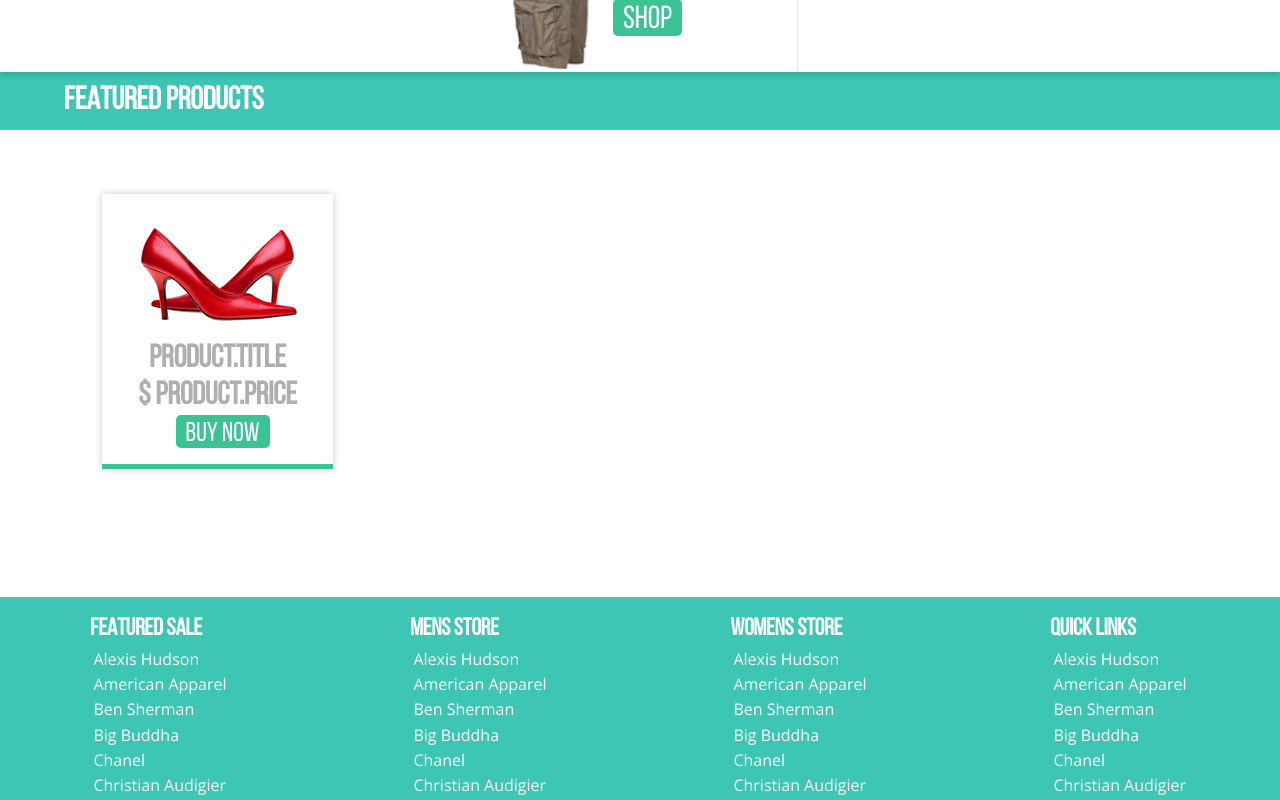
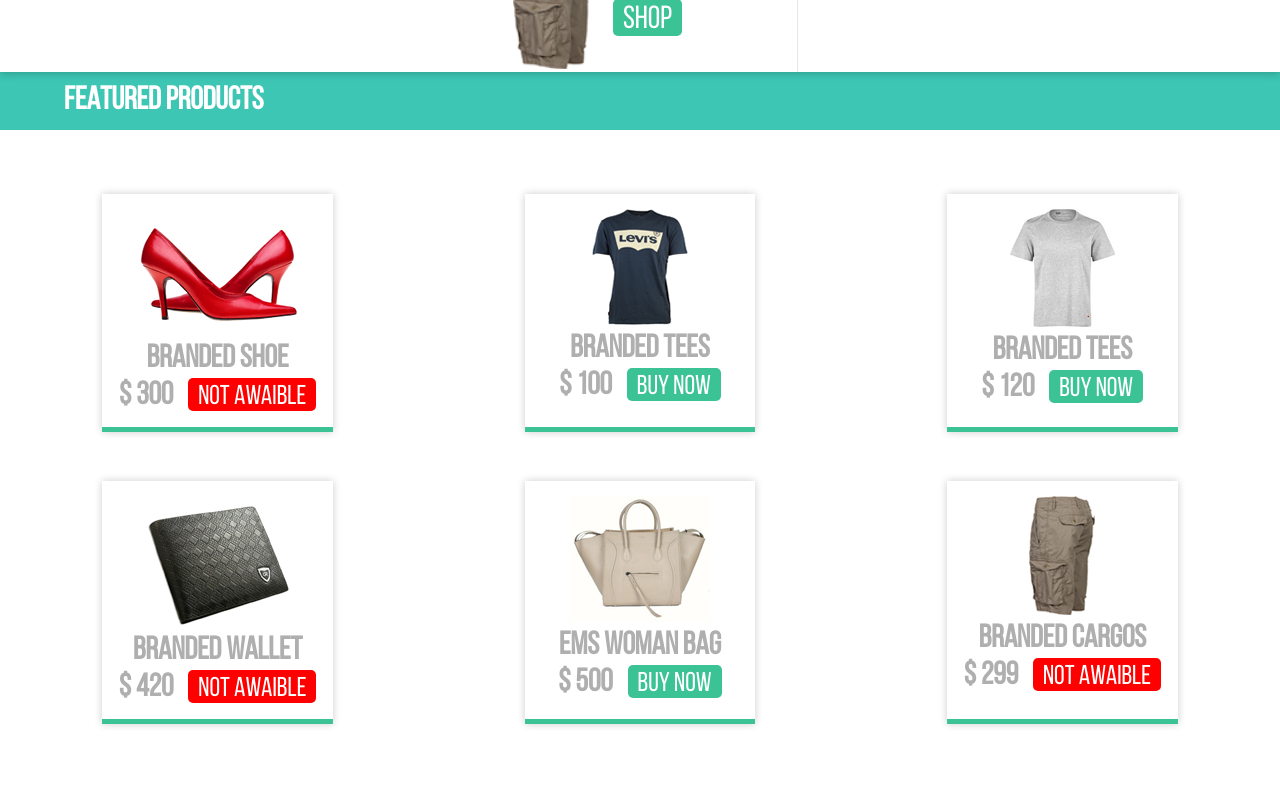
Before and after one commit to vladbu/m8hub, a Vue app in the folder aditii-vue/: page / in a window 1280 px wide. Shown: the part 1100-1900 px from the top of the page. Built offline with nearby package versions, Linux system fonts and the light colour scheme.

Commit message:
Aditii-vue products reworks

```diff
--- a/aditii-vue/src/App.vue
+++ b/aditii-vue/src/App.vue
@@ -1,10 +1,10 @@
 <template>
   <div id="app">
-    <CHeader/>
-    <Banner/>
-    <Categories/>
-    <Products/>
-    <CFooter/>
+    <c-header/>
+    <banner/>
+    <categories/>
+    <products/>
+    <c-footer/>
   </div>
 </template>
 
@@ -16,7 +16,6 @@ import Products from './components/Products.vue'
 import CFooter from './components/CFooter.vue'
 
 export default {
-
   components: {
     CHeader,
     Banner,
--- a/aditii-vue/src/components/CHeader.vue
+++ b/aditii-vue/src/components/CHeader.vue
@@ -7,7 +7,7 @@
         </form>
         <div class="cart" id="cart">
             <button></button>
-            <h3 class="total"> {{ total }} $</h3>
+            <h3 class="total"> total $</h3>
         </div>
         <nav>
             <button class="hamburger hamburger--spin" type="button">
--- /dev/null
+++ b/aditii-vue/src/components/ProductCard.vue
@@ -0,0 +1,65 @@
+<template>
+     <div class="product">
+        <img :src="image" alt="">
+        <h3> {{ title }} </h3>
+            <div>
+                <h3> $ {{ price }} </h3>
+                <button v-if="quantity <= 0" disabled> not awaible </button>
+                <button v-else v-on:click="buy(price)"> buy now </button>
+            </div>
+    </div>
+</template>
+
+<script>
+export default {
+    props: {
+        title: {
+            type: String,
+            required: true
+        },
+        price: {
+            type: Number,
+            required: true
+        },
+        quantity: {
+            type: Number,
+            required: true
+        },
+        image: {
+            type: String,
+            required: true
+        }
+    }
+}
+</script>
+
+<style scoped>
+    div.products div.product {
+        box-shadow: 0px 0px 8px 0px rgba(0,0,0,.2);
+        width: 200px;
+        padding: 5%;
+        border-bottom: solid #3cc395 5px;
+        text-align: center;
+        font-size: 1.7em;
+    }
+    div.products div.product img {
+        max-width: 100%;
+    }
+    div.products div.product div button {
+        font-size: 1em;
+        text-transform: uppercase;
+        color: white;
+        background-color: #3cc395;
+        border-radius: 5px;
+        border: solid 0px;
+        margin: 0 0 -1% 5%;
+        padding: 3% 5% 0% 5%;
+        cursor: pointer;
+    }
+    div.products div.product div button:disabled {
+        background-color: red
+    }
+    div.products div.product div > * {
+        display: inline;
+    }
+</style>
--- a/aditii-vue/src/components/Products.vue
+++ b/aditii-vue/src/components/Products.vue
@@ -1,27 +1,68 @@
 <template>
     <section class="products-container">
         <h2>Featured products</h2>
-        <div class="products" id="products">
-            <div class="product">
-                <!-- <div v-for="product in products" class="product"> -->
-                <!-- <div class="product">
-                    <img :src="product.image" alt=""> -->
-                    <img src="../assets/img/product1.png" alt="">
-                    <h3>product.title</h3>
-                        <div>
-                            <h3>$ product.price </h3>
-                            <!-- <button v-if="product.quantity === 0" disabled>not awaible</button> -->
-                            <!-- <button v-else v-on:click="buy(product.price)">buy now</button> -->
-                            <button>buy now</button>
-                </div>
-            </div>
+        <div class="products">
+           <product-card v-for="product in products" :title="product.title" :price="product.price" :quantity="product.quantity" :image="product.image" :key="product.id"/>
         </div>
     </section>
 </template>
 
 <script>
+    import ProductCard from './ProductCard.vue'
+
     export default {
+        components: {
+            ProductCard
+        },
+        data: function() {
+            return {
+                products: [
+                    {
+                        title: 'branded shoe',
+                        price: 300,
+                        quantity: 0,
+                        image: require('../assets/img/product1.png'),
+                        id: 1
+                    },
+                    {
+                        title: 'branded tees',
+                        price: 100,
+                        quantity: 2,
+                        image: require('../assets/img/product2.png'),
+                        id: 2
+                    },
+                    {
+                        title: 'branded tees',
+                        price: 120,
+                        quantity: 6,
+                        image: require('../assets/img/product3.png'),
+                        id: 3
+                    },
+                    {
+                        title: 'branded wallet',
+                        price: 420,
+                        quantity: 0,
+                        image: require('../assets/img/product4.png'),
+                        id: 4
+                    },
+                    {
+                        title: 'ems woman bag',
+                        price: 500,
+                        quantity: 1,
+                        image: require('../assets/img/product5.png'),
+                        id: 5
+                    },
+                    {
+                        title: 'branded cargos',
+                        price: 299,
+                        quantity: 0,
+                        image: require('../assets/img/product6.png'),
+                        id: 6
+                    },
 
+                ],
+            }
+        },
     }
 </script>
 
@@ -42,34 +83,6 @@
         text-transform: uppercase;
         justify-items: center;
         justify-content: center;
-    }
-    div.products div.product {
-        box-shadow: 0px 0px 8px 0px rgba(0,0,0,.2);
-        width: 200px;
-        padding: 5%;
-        border-bottom: solid #3cc395 5px;
-        text-align: center;
-        font-size: 1.7em;
-    }
-    div.products div.product img {
-        max-width: 100%;
-    }
-    div.products div.product div button {
-        font-size: 1em;
-        text-transform: uppercase;
-        color: white;
-        background-color: #3cc395;
-        border-radius: 5px;
-        border: solid 0px;
-        margin: 0 0 -1% 5%;
-        padding: 3% 5% 0% 5%;
-        cursor: pointer;
-    }
-    div.products div.product div button:disabled {
-        background-color: red
-    }
-    div.products div.product div > * {
-        display: inline;
     }
 
     @media screen and (min-width: 940px) {
```
Also changed, not shown: aditii-vue/src/assets/logo.png (deleted).
